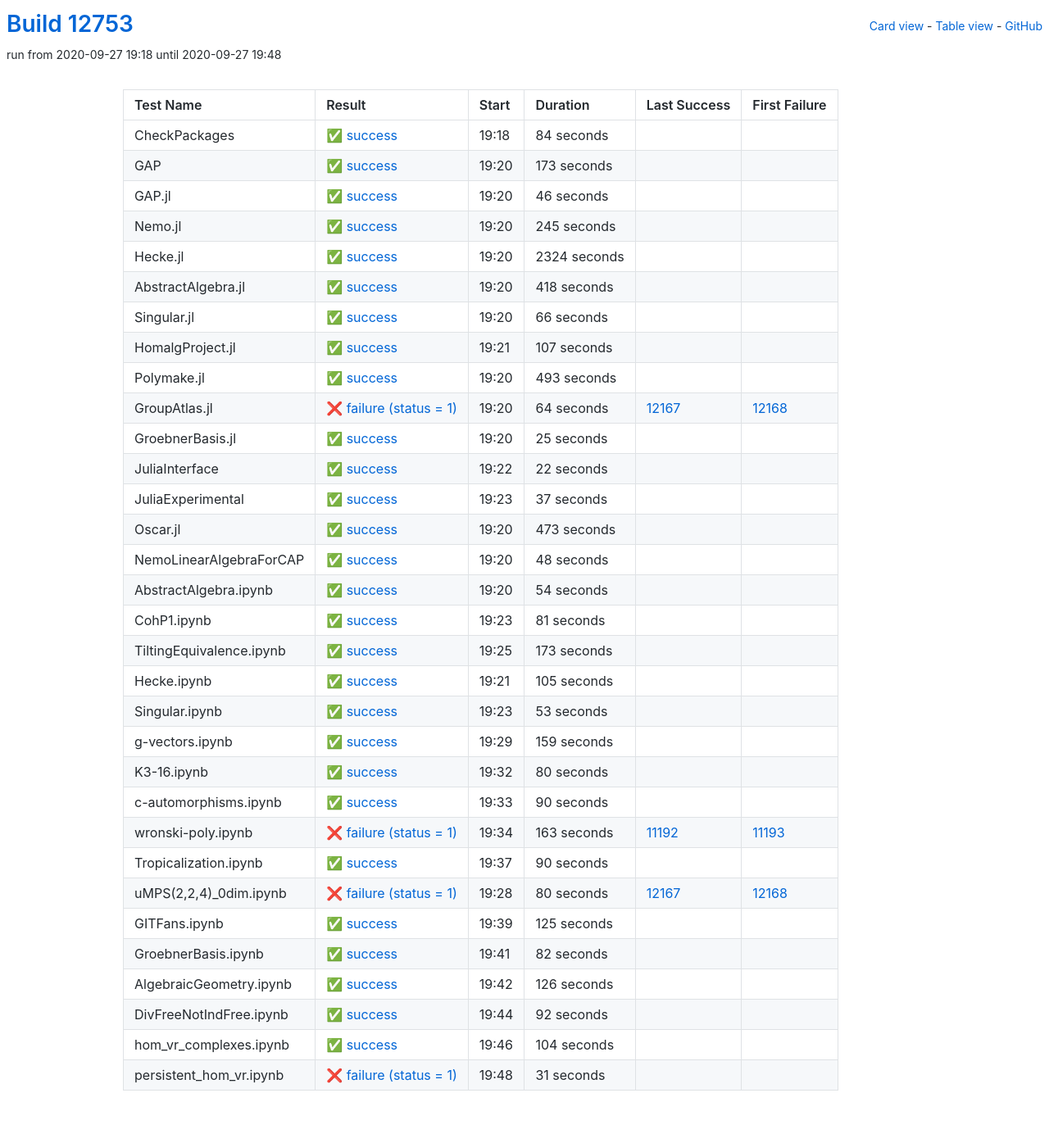
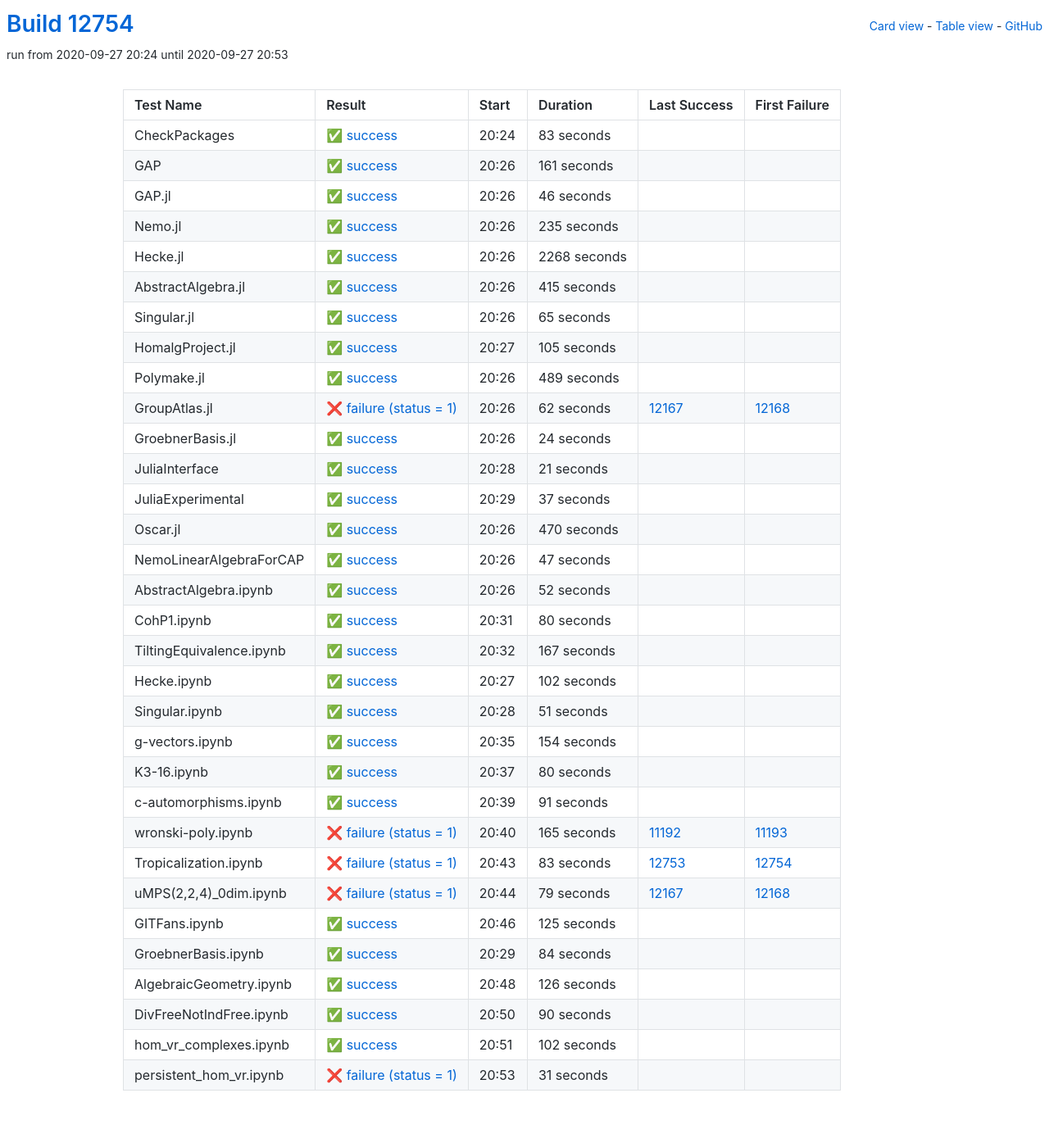
Before and after one commit to oscar-system/oscar-ci-status, a Jekyll site: the page built from table.html, in a window 1280 px wide. Shown: the whole page at 82% size. Built offline with Jekyll 4.4.1, drawn with Linux system fonts in a browser that asks for light colours.

Commit message:
Build #12754

```diff
--- a/_data/ci.yml
+++ b/_data/ci.yml
@@ -1,6 +1,6 @@
 ---
-build: 12753
-build_url: https://oscarci.mathematik.uni-kl.de/job/oscar/12753/
+build: 12754
+build_url: https://oscarci.mathematik.uni-kl.de/job/oscar/12754/
 job: oscar
 organization: oscar-system
 repo: oscar-ci-status
@@ -8,32 +8,32 @@
 tests:
 - name: CheckPackages
   id: checkpackages
-  log: https://oscarci.mathematik.uni-kl.de/job/oscar/12753/artifact/logs/build-12753/CheckPackages.log
-  start: 2020-09-27 19:18
+  log: https://oscarci.mathematik.uni-kl.de/job/oscar/12754/artifact/logs/build-12754/CheckPackages.log
+  start: 2020-09-27 20:24
   success: true
   exitcode: 0
   status: success
-  duration: 84
+  duration: 83
   last_success: false
   last_success_url:
   first_failure: false
   first_failure_url:
 - name: GAP
   id: gap
-  log: https://oscarci.mathematik.uni-kl.de/job/oscar/12753/artifact/logs/build-12753/GAP.log
-  start: 2020-09-27 19:20
+  log: https://oscarci.mathematik.uni-kl.de/job/oscar/12754/artifact/logs/build-12754/GAP.log
+  start: 2020-09-27 20:26
   success: true
   exitcode: 0
   status: success
-  duration: 173
+  duration: 161
   last_success: false
   last_success_url:
   first_failure: false
   first_failure_url:
 - name: GAP.jl
   id: gap-jl
-  log: https://oscarci.mathematik.uni-kl.de/job/oscar/12753/artifact/logs/build-12753/GAP.jl.log
-  start: 2020-09-27 19:20
+  log: https://oscarci.mathematik.uni-kl.de/job/oscar/12754/artifact/logs/build-12754/GAP.jl.log
+  start: 2020-09-27 20:26
   success: true
   exitcode: 0
   status: success
@@ -44,116 +44,116 @@
   first_failure_url:
 - name: Nemo.jl
   id: nemo-jl
-  log: https://oscarci.mathematik.uni-kl.de/job/oscar/12753/artifact/logs/build-12753/Nemo.jl.log
-  start: 2020-09-27 19:20
+  log: https://oscarci.mathematik.uni-kl.de/job/oscar/12754/artifact/logs/build-12754/Nemo.jl.log
+  start: 2020-09-27 20:26
   success: true
   exitcode: 0
   status: success
-  duration: 245
+  duration: 235
   last_success: false
   last_success_url:
   first_failure: false
   first_failure_url:
 - name: Hecke.jl
   id: hecke-jl
-  log: https://oscarci.mathematik.uni-kl.de/job/oscar/12753/artifact/logs/build-12753/Hecke.jl.log
-  start: 2020-09-27 19:20
+  log: https://oscarci.mathematik.uni-kl.de/job/oscar/12754/artifact/logs/build-12754/Hecke.jl.log
+  start: 2020-09-27 20:26
   success: true
   exitcode: 0
   status: success
-  duration: 2324
+  duration: 2268
   last_success: false
   last_success_url:
   first_failure: false
   first_failure_url:
 - name: AbstractAlgebra.jl
   id: abstractalgebra-jl
-  log: https://oscarci.mathematik.uni-kl.de/job/oscar/12753/artifact/logs/build-12753/AbstractAlgebra.jl.log
-  start: 2020-09-27 19:20
+  log: https://oscarci.mathematik.uni-kl.de/job/oscar/12754/artifact/logs/build-12754/AbstractAlgebra.jl.log
+  start: 2020-09-27 20:26
   success: true
   exitcode: 0
   status: success
-  duration: 418
+  duration: 415
   last_success: false
   last_success_url:
   first_failure: false
   first_failure_url:
 - name: Singular.jl
   id: singular-jl
-  log: https://oscarci.mathematik.uni-kl.de/job/oscar/12753/artifact/logs/build-12753/Singular.jl.log
-  start: 2020-09-27 19:20
+  log: https://oscarci.mathematik.uni-kl.de/job/oscar/12754/artifact/logs/build-12754/Singular.jl.log
+  start: 2020-09-27 20:26
   success: true
   exitcode: 0
   status: success
-  duration: 66
+  duration: 65
   last_success: false
   last_success_url:
   first_failure: false
   first_failure_url:
 - name: HomalgProject.jl
   id: homalgproject-jl
-  log: https://oscarci.mathematik.uni-kl.de/job/oscar/12753/artifact/logs/build-12753/HomalgProject.jl.log
-  start: 2020-09-27 19:21
+  log: https://oscarci.mathematik.uni-kl.de/job/oscar/12754/artifact/logs/build-12754/HomalgProject.jl.log
+  start: 2020-09-27 20:27
   success: true
   exitcode: 0
   status: success
-  duration: 107
+  duration: 105
   last_success: false
   last_success_url:
   first_failure: false
   first_failure_url:
 - name: Polymake.jl
   id: polymake-jl
-  log: https://oscarci.mathematik.uni-kl.de/job/oscar/12753/artifact/logs/build-12753/Polymake.jl.log
-  start: 2020-09-27 19:20
+  log: https://oscarci.mathematik.uni-kl.de/job/oscar/12754/artifact/logs/build-12754/Polymake.jl.log
+  start: 2020-09-27 20:26
   success: true
   exitcode: 0
   status: success
-  duration: 493
+  duration: 489
   last_success: false
   last_success_url:
   first_failure: false
   first_failure_url:
 - name: GroupAtlas.jl
   id: groupatlas-jl
-  log: https://oscarci.mathematik.uni-kl.de/job/oscar/12753/artifact/logs/build-12753/GroupAtlas.jl.log
-  start: 2020-09-27 19:20
+  log: https://oscarci.mathematik.uni-kl.de/job/oscar/12754/artifact/logs/build-12754/GroupAtlas.jl.log
+  start: 2020-09-27 20:26
   success: false
   exitcode: 1
   status: failure
-  duration: 64
+  duration: 62
   last_success: 12167
   last_success_url: https://oscarci.mathematik.uni-kl.de/job/oscar/12167/
   first_failure: 12168
   first_failure_url: https://oscarci.mathematik.uni-kl.de/job/oscar/12168/
 - name: GroebnerBasis.jl
   id: groebnerbasis-jl
-  log: https://oscarci.mathematik.uni-kl.de/job/oscar/12753/artifact/logs/build-12753/GroebnerBasis.jl.log
-  start: 2020-09-27 19:20
+  log: https://oscarci.mathematik.uni-kl.de/job/oscar/12754/artifact/logs/build-12754/GroebnerBasis.jl.log
+  start: 2020-09-27 20:26
   success: true
   exitcode: 0
   status: success
-  duration: 25
+  duration: 24
   last_success: false
   last_success_url:
   first_failure: false
   first_failure_url:
 - name: JuliaInterface
   id: juliainterface
-  log: https://oscarci.mathematik.uni-kl.de/job/oscar/12753/artifact/logs/build-12753/JuliaInterface.log
-  start: 2020-09-27 19:22
+  log: https://oscarci.mathematik.uni-kl.de/job/oscar/12754/artifact/logs/build-12754/JuliaInterface.log
+  start: 2020-09-27 20:28
   success: true
   exitcode: 0
   status: success
-  duration: 22
+  duration: 21
   last_success: false
   last_success_url:
   first_failure: false
   first_failure_url:
 - name: JuliaExperimental
   id: juliaexperimental
-  log: https://oscarci.mathematik.uni-kl.de/job/oscar/12753/artifact/logs/build-12753/JuliaExperimental.log
-  start: 2020-09-27 19:23
+  log: https://oscarci.mathematik.uni-kl.de/job/oscar/12754/artifact/logs/build-12754/JuliaExperimental.log
+  start: 2020-09-27 20:29
   success: true
   exitcode: 0
   status: success
@@ -164,104 +164,104 @@
   first_failure_url:
 - name: Oscar.jl
   id: oscar-jl
-  log: https://oscarci.mathematik.uni-kl.de/job/oscar/12753/artifact/logs/build-12753/Oscar.jl.log
-  start: 2020-09-27 19:20
+  log: https://oscarci.mathematik.uni-kl.de/job/oscar/12754/artifact/logs/build-12754/Oscar.jl.log
+  start: 2020-09-27 20:26
   success: true
   exitcode: 0
   status: success
-  duration: 473
+  duration: 470
   last_success: false
   last_success_url:
   first_failure: false
   first_failure_url:
 - name: NemoLinearAlgebraForCAP
   id: nemolinearalgebraforcap
-  log: https://oscarci.mathematik.uni-kl.de/job/oscar/12753/artifact/logs/build-12753/NemoLinearAlgebraForCAP.log
-  start: 2020-09-27 19:20
+  log: https://oscarci.mathematik.uni-kl.de/job/oscar/12754/artifact/logs/build-12754/NemoLinearAlgebraForCAP.log
+  start: 2020-09-27 20:26
   success: true
   exitcode: 0
   status: success
-  duration: 48
+  duration: 47
   last_success: false
   last_success_url:
   first_failure: false
   first_failure_url:
 - name: AbstractAlgebra.ipynb
   id: abstractalgebra-ipynb
-  log: https://oscarci.mathematik.uni-kl.de/job/oscar/12753/artifact/logs/build-12753/AbstractAlgebra.ipynb.log
-  start: 2020-09-27 19:20
+  log: https://oscarci.mathematik.uni-kl.de/job/oscar/12754/artifact/logs/build-12754/AbstractAlgebra.ipynb.log
+  start: 2020-09-27 20:26
   success: true
   exitcode: 0
   status: success
-  duration: 54
+  duration: 52
   last_success: false
   last_success_url:
   first_failure: false
   first_failure_url:
 - name: CohP1.ipynb
   id: cohp1-ipynb
-  log: https://oscarci.mathematik.uni-kl.de/job/oscar/12753/artifact/logs/build-12753/CohP1.ipynb.log
-  start: 2020-09-27 19:23
+  log: https://oscarci.mathematik.uni-kl.de/job/oscar/12754/artifact/logs/build-12754/CohP1.ipynb.log
+  start: 2020-09-27 20:31
   success: true
   exitcode: 0
   status: success
-  duration: 81
+  duration: 80
   last_success: false
   last_success_url:
   first_failure: false
   first_failure_url:
 - name: TiltingEquivalence.ipynb
   id: tiltingequivalence-ipynb
-  log: https://oscarci.mathematik.uni-kl.de/job/oscar/12753/artifact/logs/build-12753/TiltingEquivalence.ipynb.log
-  start: 2020-09-27 19:25
+  log: https://oscarci.mathematik.uni-kl.de/job/oscar/12754/artifact/logs/build-12754/TiltingEquivalence.ipynb.log
+  start: 2020-09-27 20:32
   success: true
   exitcode: 0
   status: success
-  duration: 173
+  duration: 167
   last_success: false
   last_success_url:
   first_failure: false
   first_failure_url:
 - name: Hecke.ipynb
   id: hecke-ipynb
-  log: https://oscarci.mathematik.uni-kl.de/job/oscar/12753/artifact/logs/build-12753/Hecke.ipynb.log
-  start: 2020-09-27 19:21
+  log: https://oscarci.mathematik.uni-kl.de/job/oscar/12754/artifact/logs/build-12754/Hecke.ipynb.log
+  start: 2020-09-27 20:27
   success: true
   exitcode: 0
   status: success
-  duration: 105
+  duration: 102
   last_success: false
   last_success_url:
   first_failure: false
   first_failure_url:
 - name: Singular.ipynb
   id: singular-ipynb
-  log: https://oscarci.mathematik.uni-kl.de/job/oscar/12753/artifact/logs/build-12753/Singular.ipynb.log
-  start: 2020-09-27 19:23
+  log: https://oscarci.mathematik.uni-kl.de/job/oscar/12754/artifact/logs/build-12754/Singular.ipynb.log
+  start: 2020-09-27 20:28
   success: true
   exitcode: 0
   status: success
-  duration: 53
+  duration: 51
   last_success: false
   last_success_url:
   first_failure: false
   first_failure_url:
 - name: g-vectors.ipynb
   id: g-vectors-ipynb
-  log: https://oscarci.mathematik.uni-kl.de/job/oscar/12753/artifact/logs/build-12753/g-vectors.ipynb.log
-  start: 2020-09-27 19:29
+  log: https://oscarci.mathematik.uni-kl.de/job/oscar/12754/artifact/logs/build-12754/g-vectors.ipynb.log
+  start: 2020-09-27 20:35
   success: true
   exitcode: 0
   status: success
-  duration: 159
+  duration: 154
   last_success: false
   last_success_url:
   first_failure: false
   first_failure_url:
 - name: K3-16.ipynb
   id: k3-16-ipynb
-  log: https://oscarci.mathematik.uni-kl.de/job/oscar/12753/artifact/logs/build-12753/K3-16.ipynb.log
-  start: 2020-09-27 19:32
+  log: https://oscarci.mathematik.uni-kl.de/job/oscar/12754/artifact/logs/build-12754/K3-16.ipynb.log
+  start: 2020-09-27 20:37
   success: true
   exitcode: 0
   status: success
@@ -272,56 +272,56 @@
   first_failure_url:
 - name: c-automorphisms.ipynb
   id: c-automorphisms-ipynb
-  log: https://oscarci.mathematik.uni-kl.de/job/oscar/12753/artifact/logs/build-12753/c-automorphisms.ipynb.log
-  start: 2020-09-27 19:33
+  log: https://oscarci.mathematik.uni-kl.de/job/oscar/12754/artifact/logs/build-12754/c-automorphisms.ipynb.log
+  start: 2020-09-27 20:39
   success: true
   exitcode: 0
   status: success
-  duration: 90
+  duration: 91
   last_success: false
   last_success_url:
   first_failure: false
   first_failure_url:
 - name: wronski-poly.ipynb
   id: wronski-poly-ipynb
-  log: https://oscarci.mathematik.uni-kl.de/job/oscar/12753/artifact/logs/build-12753/wronski-poly.ipynb.log
-  start: 2020-09-27 19:34
+  log: https://oscarci.mathematik.uni-kl.de/job/oscar/12754/artifact/logs/build-12754/wronski-poly.ipynb.log
+  start: 2020-09-27 20:40
   success: false
   exitcode: 1
   status: failure
-  duration: 163
+  duration: 165
   last_success: 11192
   last_success_url: https://oscarci.mathematik.uni-kl.de/job/oscar/11192/
   first_failure: 11193
   first_failure_url: https://oscarci.mathematik.uni-kl.de/job/oscar/11193/
 - name: Tropicalization.ipynb
   id: tropicalization-ipynb
-  log: https://oscarci.mathematik.uni-kl.de/job/oscar/12753/artifact/logs/build-12753/Tropicalization.ipynb.log
-  start: 2020-09-27 19:37
-  success: true
-  exitcode: 0
-  status: success
-  duration: 90
-  last_success: false
-  last_success_url:
-  first_failure: false
-  first_failure_url:
-- name: uMPS(2,2,4)_0dim.ipynb
-  id: umps-2-2-4-0dim-ipynb
-  log: https://oscarci.mathematik.uni-kl.de/job/oscar/12753/artifact/logs/build-12753/uMPS-2-2-4-_0dim.ipynb.log
-  start: 2020-09-27 19:28
+  log: https://oscarci.mathematik.uni-kl.de/job/oscar/12754/artifact/logs/build-12754/Tropicalization.ipynb.log
+  start: 2020-09-27 20:43
   success: false
   exitcode: 1
   status: failure
-  duration: 80
+  duration: 83
+  last_success: 12753
+  last_success_url: https://oscarci.mathematik.uni-kl.de/job/oscar/12753/
+  first_failure: 12754
+  first_failure_url: https://oscarci.mathematik.uni-kl.de/job/oscar/12754/
+- name: uMPS(2,2,4)_0dim.ipynb
+  id: umps-2-2-4-0dim-ipynb
+  log: https://oscarci.mathematik.uni-kl.de/job/oscar/12754/artifact/logs/build-12754/uMPS-2-2-4-_0dim.ipynb.log
+  start: 2020-09-27 20:44
+  success: false
+  exitcode: 1
+  status: failure
+  duration: 79
   last_success: 12167
   last_success_url: https://oscarci.mathematik.uni-kl.de/job/oscar/12167/
   first_failure: 12168
   first_failure_url: https://oscarci.mathematik.uni-kl.de/job/oscar/12168/
 - name: GITFans.ipynb
   id: gitfans-ipynb
-  log: https://oscarci.mathematik.uni-kl.de/job/oscar/12753/artifact/logs/build-12753/GITFans.ipynb.log
-  start: 2020-09-27 19:39
+  log: https://oscarci.mathematik.uni-kl.de/job/oscar/12754/artifact/logs/build-12754/GITFans.ipynb.log
+  start: 2020-09-27 20:46
   success: true
   exitcode: 0
   status: success
@@ -332,20 +332,20 @@
   first_failure_url:
 - name: GroebnerBasis.ipynb
   id: groebnerbasis-ipynb
-  log: https://oscarci.mathematik.uni-kl.de/job/oscar/12753/artifact/logs/build-12753/GroebnerBasis.ipynb.log
-  start: 2020-09-27 19:41
+  log: https://oscarci.mathematik.uni-kl.de/job/oscar/12754/artifact/logs/build-12754/GroebnerBasis.ipynb.log
+  start: 2020-09-27 20:29
   success: true
   exitcode: 0
   status: success
-  duration: 82
+  duration: 84
   last_success: false
   last_success_url:
   first_failure: false
   first_failure_url:
 - name: AlgebraicGeometry.ipynb
   id: algebraicgeometry-ipynb
-  log: https://oscarci.mathematik.uni-kl.de/job/oscar/12753/artifact/logs/build-12753/AlgebraicGeometry.ipynb.log
-  start: 2020-09-27 19:42
+  log: https://oscarci.mathematik.uni-kl.de/job/oscar/12754/artifact/logs/build-12754/AlgebraicGeometry.ipynb.log
+  start: 2020-09-27 20:48
   success: true
   exitcode: 0
   status: success
@@ -356,32 +356,32 @@
   first_failure_url:
 - name: DivFreeNotIndFree.ipynb
   id: divfreenotindfree-ipynb
-  log: https://oscarci.mathematik.uni-kl.de/job/oscar/12753/artifact/logs/build-12753/DivFreeNotIndFree.ipynb.log
-  start: 2020-09-27 19:44
+  log: https://oscarci.mathematik.uni-kl.de/job/oscar/12754/artifact/logs/build-12754/DivFreeNotIndFree.ipynb.log
+  start: 2020-09-27 20:50
   success: true
   exitcode: 0
   status: success
-  duration: 92
+  duration: 90
   last_success: false
   last_success_url:
   first_failure: false
   first_failure_url:
 - name: hom_vr_complexes.ipynb
   id: hom-vr-complexes-ipynb
-  log: https://oscarci.mathematik.uni-kl.de/job/oscar/12753/artifact/logs/build-12753/hom_vr_complexes.ipynb.log
-  start: 2020-09-27 19:46
+  log: https://oscarci.mathematik.uni-kl.de/job/oscar/12754/artifact/logs/build-12754/hom_vr_complexes.ipynb.log
+  start: 2020-09-27 20:51
   success: true
   exitcode: 0
   status: success
-  duration: 104
+  duration: 102
   last_success: false
   last_success_url:
   first_failure: false
   first_failure_url:
 - name: persistent_hom_vr.ipynb
   id: persistent-hom-vr-ipynb
-  log: https://oscarci.mathematik.uni-kl.de/job/oscar/12753/artifact/logs/build-12753/persistent_hom_vr.ipynb.log
-  start: 2020-09-27 19:48
+  log: https://oscarci.mathematik.uni-kl.de/job/oscar/12754/artifact/logs/build-12754/persistent_hom_vr.ipynb.log
+  start: 2020-09-27 20:53
   success: false
   exitcode: 1
   status: failure
```
Also changed, not shown: README.md.
